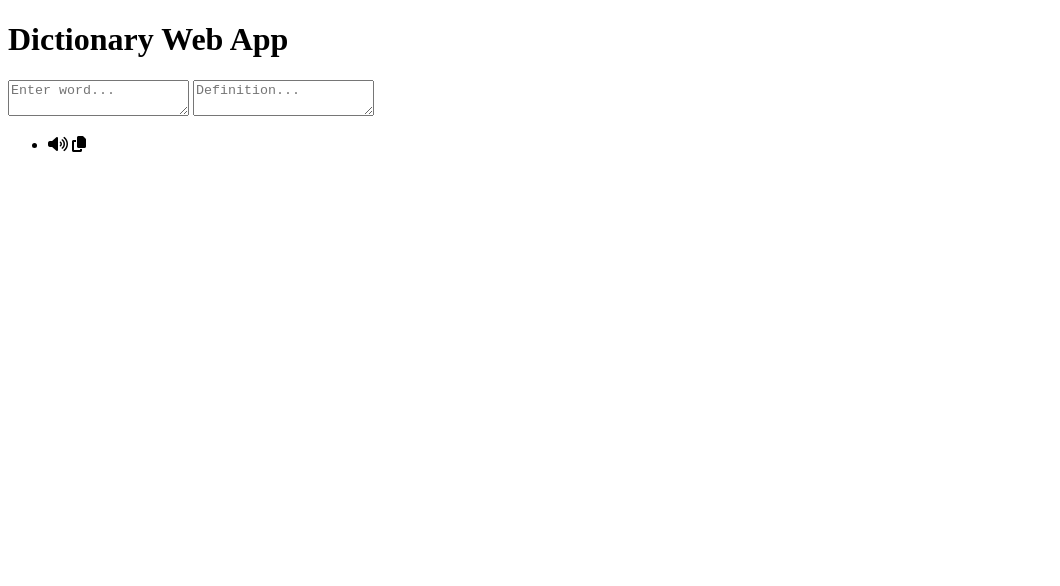
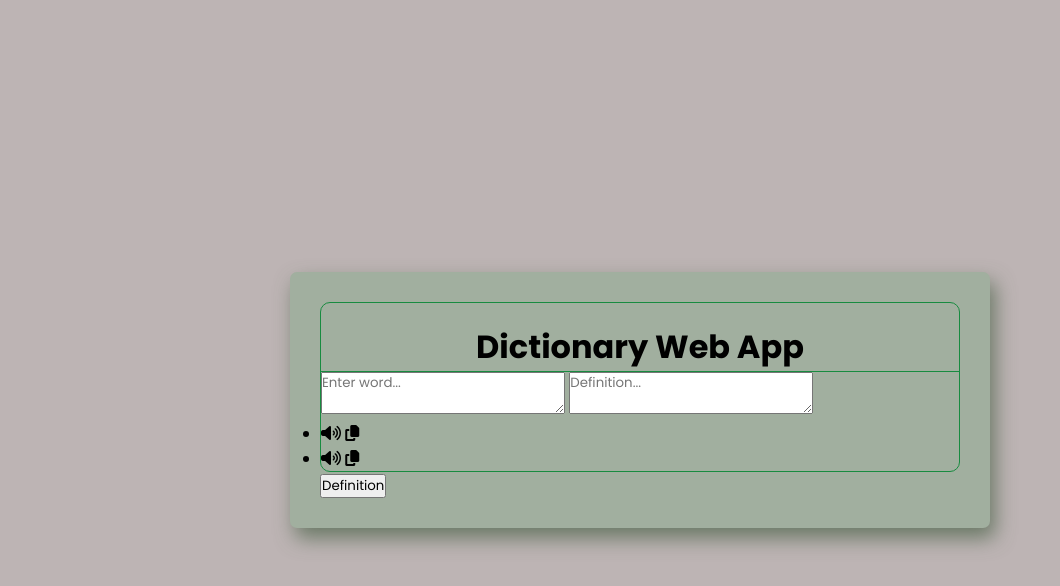
Before and after one commit to samk0228/dictionary-website, a plain HTML site: page index.html in a window 1280 px wide. Shown: the whole page, without its empty margins (0-1060 px from the left). Drawn offline with Linux system fonts and the light colour scheme.

Commit message:
changes to css

```diff
--- a/index.html
+++ b/index.html
@@ -25,8 +25,15 @@
                         <i id="word" class="fa-solid fa-copy"></i>
                     </div>
                 </li>
+                <li class="row defintion">
+                    <div class="icons">
+                        <i id="definition" class="fa-solid fa-volume-up"></i>
+                        <i id="definition" class="fa-solid fa-copy"></i>
+                    </div>
+                </li>
             </ul>
         </div>
+         <button>Definition</button>
     </div>
 
     <script src="script.js"></script>
--- a/style.css
+++ b/style.css
@@ -0,0 +1,43 @@
+@import url('https://fonts.googleapis.com/css2?family=Poppins:ital,wght@0,100;0,200;0,300;0,400;0,500;0,600;0,700;0,800;0,900;1,100;1,200;1,300;1,400;1,500;1,600;1,700;1,800;1,900&display=swap');
+
+* {
+    margin: 0;
+    padding: 0;
+    box-sizing: border-box;
+    font-family: "Poppins", sans-serif;
+}
+
+body {
+    padding: 0 10px;
+    display: flex;
+    justify-content: center;
+    align-items: center;
+    background: rgb(189, 180, 180);
+    min-height: 100vh;
+}
+
+.container {
+    max-width: 700px;
+    width: 100%;
+    padding: 30px;
+    background: rgb(161, 175, 159);
+    border-radius: 7px;
+    box-shadow: 5px 10px 20px rgba(71, 96, 68, 0.7);
+}
+
+.wrapper {
+    border-radius: 10px;
+    border: 1px solid rgb(24, 139, 64);
+}
+
+.header {
+    display: flex;
+    justify-content: center;
+    align-items: center;
+    padding: 20px 0 0;
+    border-bottom: 1px solid rgb(24, 139, 64);
+}
+
+.wrapper .text-input {
+
+}
```
